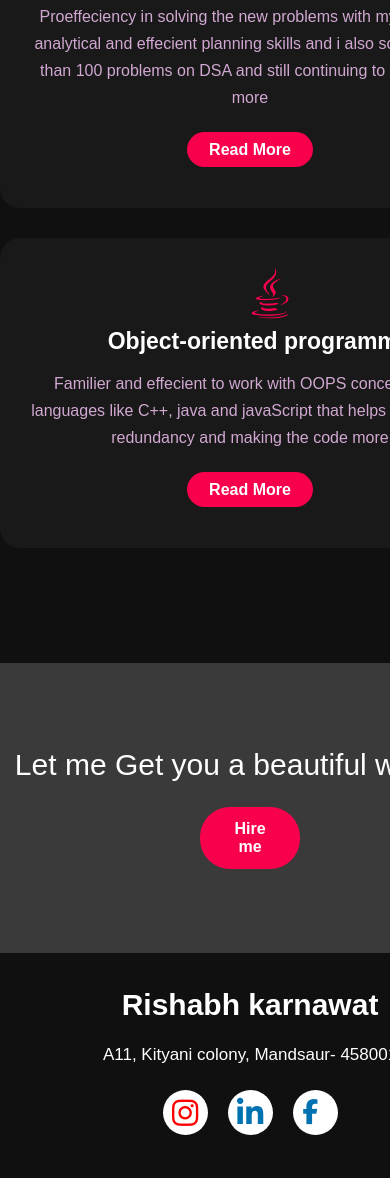
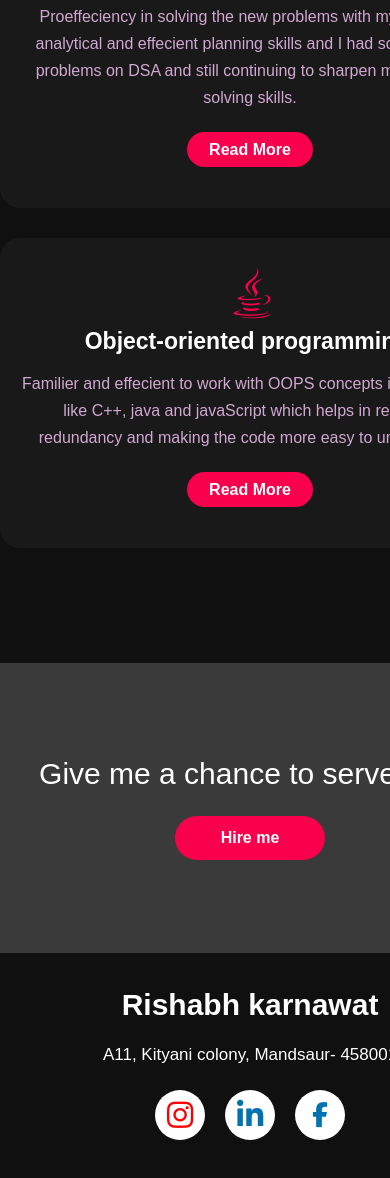
Before and after one commit to Rishabhk2604/Portfolio.github.io, a plain HTML site: page index.html in a window 390 px wide. Shown: the part 2348-3526 px from the top of the page. Drawn offline with nearby package versions, Linux system fonts and the light colour scheme; a web font is replaced by a local one.

Commit message:
content-centre

```diff
--- a/css/style.css
+++ b/css/style.css
@@ -387,7 +387,7 @@ footer p:nth-child(2) {
     color: white;
     text-decoration: none;
     font-size: 20px;
-    padding: 10px;
+    padding: 5%;
 
 }
 .social a:hover {
@@ -415,6 +415,7 @@ footer p:nth-child(2) {
 .box .card i {
     align-items: center;
     justify-content: center;
+
 }
 
 @media screen and (max-width:700px) {
@@ -487,7 +488,7 @@ footer p:nth-child(2) {
         width: inherit;
     }
     .contact-me .button-two {
-        width: 20%;
+        width: 30%;
     }
     footer#contact {
         width: inherit;
@@ -521,4 +522,17 @@ footer p:nth-child(2) {
         text-align: left;
     }
 
+    .box .card i {
+       padding-right: 10%;
+    }
+
+    .card h5 {
+        padding: 0px;
+        margin-right: 25px;
+        padding-right: 10%;
+    }
+
+
+
+
 }
--- a/index.html
+++ b/index.html
@@ -95,7 +95,7 @@
                 <i class="fa-solid fa-brain"></i>
                 <h5>Problem Solving</h5>
                 <div class="pra">
-                    <p>Proeffeciency in solving the new problems with my effective analytical and effecient planning skills and i also solved more than 100 problems on DSA and still continuing to sharpen it more</p>
+                    <p>Proeffeciency in solving the new problems with my effective analytical and effecient planning skills and I had solved 300+ problems on DSA and still continuing to sharpen my problem solving skills.</p>
                     <p style="text-align: center;">
                     <a class="button" href="RishabhResume.pdf">Read More</a>
                     </p>
@@ -107,7 +107,7 @@
                 <i class="fa-brands fa-java"></i>
                 <h5>Object-oriented programming</h5>
                 <div class="pra">
-                    <p>Familier and effecient to work with OOPS concepts and languages like C++, java and javaScript that helps in reducing redundancy and making the code more </p>
+                    <p>Familier and effecient to work with OOPS concepts in languages like C++, java and javaScript which helps in reducing redundancy and making the code more easy to understand.</p>
                     <p style="text-align: center;">
                     <a class="button" href="RishabhResume.pdf">Read More</a>
                     </p>
@@ -120,7 +120,7 @@
     </div>
 
     <div class="contact-me">
-        <p>Let me Get you a beautiful website.</p>
+        <p>Give me a chance to serve you.</p>
         <a class="button-two" href="https://www.linkedin.com/in/rishabh-karnawat">Hire me</a>
 
     </div>
```
